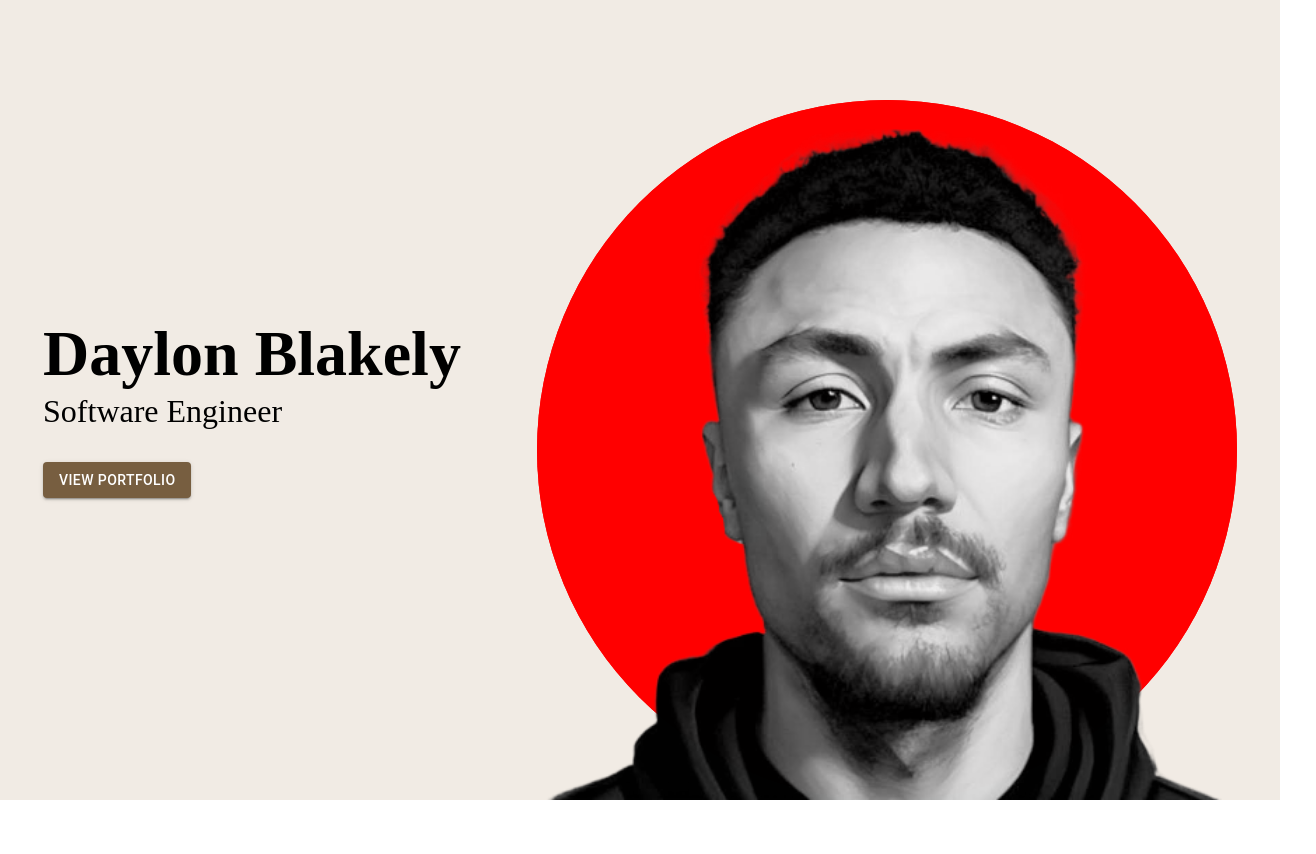
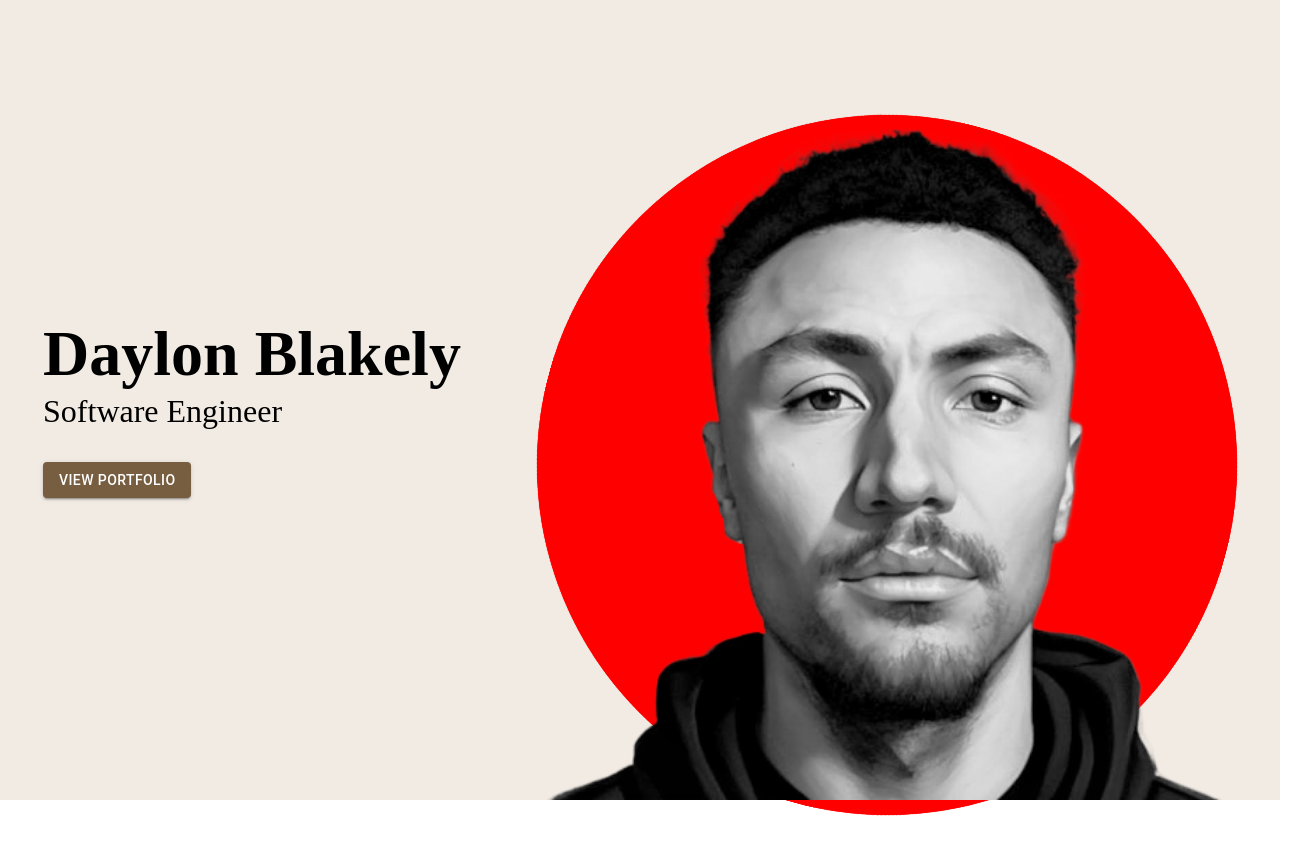
Before and after one commit to daylonblakely/daylonblakely.github.io, a React (Create React App) app: page / in a window 1280 px wide. Shown: the top 854 px of the page, 1316 px wide, since content can reach past the window. Before the commit the page ends 800 px from the top, so only its background shows below. Built offline with nearby package versions, Linux system fonts and the light colour scheme.

Commit message:
3 circles

```diff
--- a/src/components/AnimatedBgCircle.jsx
+++ b/src/components/AnimatedBgCircle.jsx
@@ -1,6 +1,17 @@
 import React, { useEffect, useRef, useState } from 'react';
 import { styled } from '@mui/system';
-import { motion, useMotionValue, useSpring } from 'framer-motion';
+import { motion } from 'framer-motion';
+
+const AnimatedCircleContainer = styled(motion.div)(({ theme, size }) => ({
+  width: '100%',
+  height: '100%',
+  position: 'absolute',
+  zIndex: -1,
+  //   boxShadow: '0px 0px 20px rgba(0, 0, 0, 0.25)',
+  [theme.breakpoints.up('md')]: {
+    marginTop: '15px',
+  },
+}));
 
 const AnimatedCircle = styled(motion.div)(({ theme, size }) => ({
   width: size || '100%',
@@ -8,29 +19,26 @@ const AnimatedCircle = styled(motion.div)(({ theme, size }) => ({
   borderRadius: '50%',
   backgroundColor: 'red',
   position: 'absolute',
-  zIndex: -1,
-  //   boxShadow: '0px 0px 20px rgba(0, 0, 0, 0.25)',
-  [theme.breakpoints.up('md')]: {
-    // marginTop: '15px',
-  },
 }));
 
 const AnimatedBgCircle = () => {
   const ref = useRef(null);
   const [circles, setCircles] = useState([
     {
+      id: 0,
+      size: '100%',
+      magnitude: 2,
+    },
+    {
       id: 1,
       size: '100%',
-      //   offsetX: 100,
-      //   offsetY: 10,
-      magnitude: 10,
+      magnitude: 3,
     },
     {
       id: 2,
-      size: null,
-      //   offsetX: -,
-      //   offsetY: 0,
-      magnitude: 5,
+      size: '100%',
+      magnitude: 4,
+      rotate: '15deg',
     },
   ]);
 
@@ -51,7 +59,7 @@ const AnimatedBgCircle = () => {
             const maxDistance = Math.sqrt(centerX ** 2 + centerY ** 2);
 
             // Update scale based on the mouse proximity
-            const scale = 1 + (1 - distance / maxDistance) * 0.1 * i; // Increase 0.1 for more bulge
+            const scale = 1 + (1 - distance / maxDistance) * 0.01; // Increase 0.1 for more bulge
 
             const xSkew = (deltaX / centerX) * circle.magnitude;
             const ySkew = (deltaY / centerY) * circle.magnitude;
@@ -75,10 +83,7 @@ const AnimatedBgCircle = () => {
   }, []);
 
   return (
-    <div
-      ref={ref}
-      //   style={{ width: '100%', height: '100%', position: 'absolute' }}
-    >
+    <AnimatedCircleContainer ref={ref}>
       {circles.map((circle) => (
         <AnimatedCircle
           key={circle.id}
@@ -87,12 +92,11 @@ const AnimatedBgCircle = () => {
             skewX: circle.xSkew || 0,
             skewY: circle.ySkew || 0,
             scale: circle.scale || 1,
-            // left: circle.offsetX + 'px',
-            // top: circle.offsetY + 'px',
+            rotate: circle.rotate,
           }}
         />
       ))}
-    </div>
+    </AnimatedCircleContainer>
   );
 };
 
```
